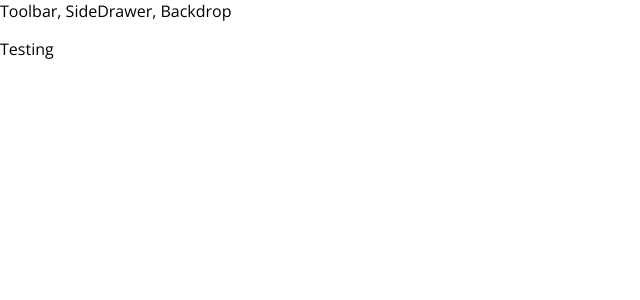
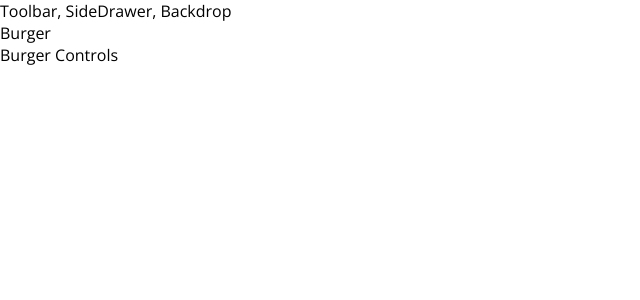
Before and after one commit to AndersonCossul/burger-react-app, a React app: page / in a window 1280 px wide. Shown: the top 300 px of the page, without its empty margins (0-640 px from the left). Built offline with nearby package versions, Linux system fonts and the light colour scheme.

Commit message:
BurgerBuilder container.

```diff
--- a/src/App.js
+++ b/src/App.js
@@ -1,12 +1,13 @@
 import React, { Component } from 'react';
 import Layout from './components/Layout/Layout'
+import BurgerBuilder from './containers/BurgerBuilder/BurgerBuilder'
 
 class App extends Component {
   render() {
     return (
       <div>
         <Layout>
-        	<p>Testing</p>
+        	<BurgerBuilder/>
         </Layout>
       </div>
     );
--- /dev/null
+++ b/src/containers/BurgerBuilder/BurgerBuilder.js
@@ -0,0 +1,15 @@
+import React, { Component } from 'react'
+import Auxi from '../../hoc/Auxi'
+
+class BurgerBuilder extends Component {
+	render () {
+		return (
+			<Auxi>
+				<div>Burger</div>
+				<div>Burger Controls</div>
+			</Auxi>
+		)
+	}
+}
+
+export default BurgerBuilder
```
